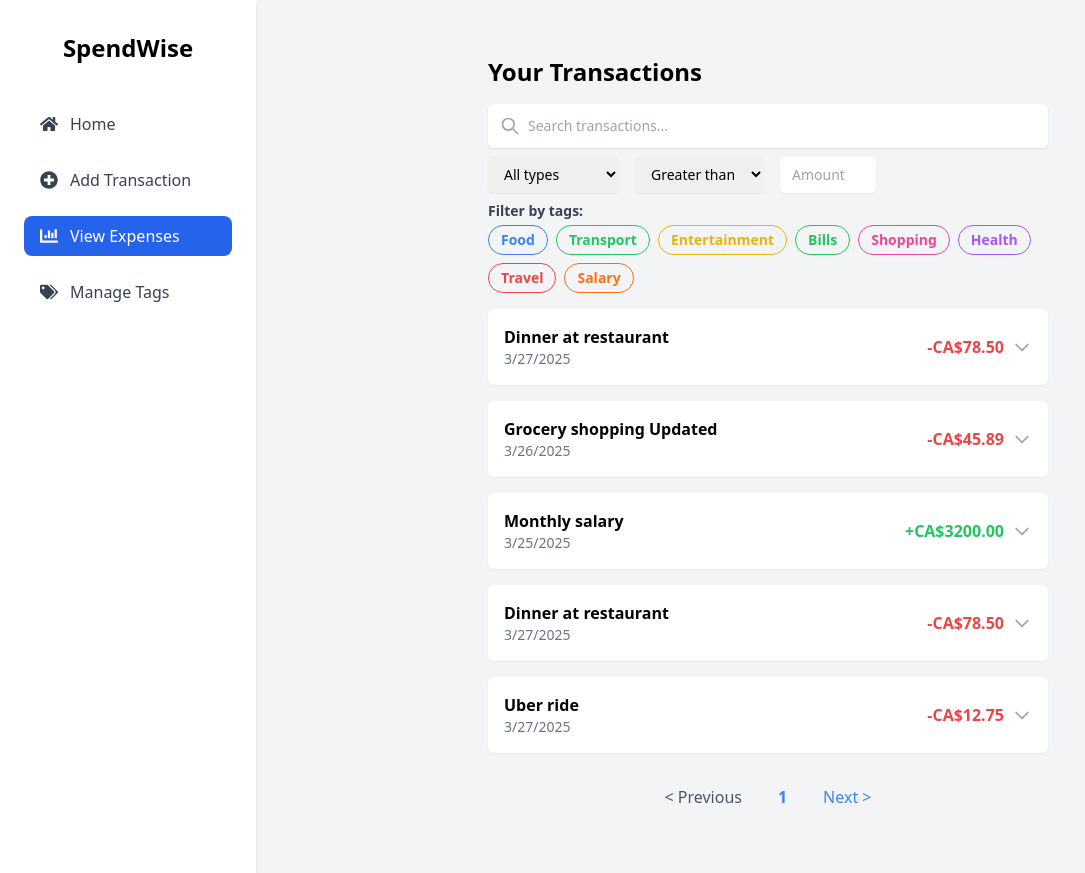
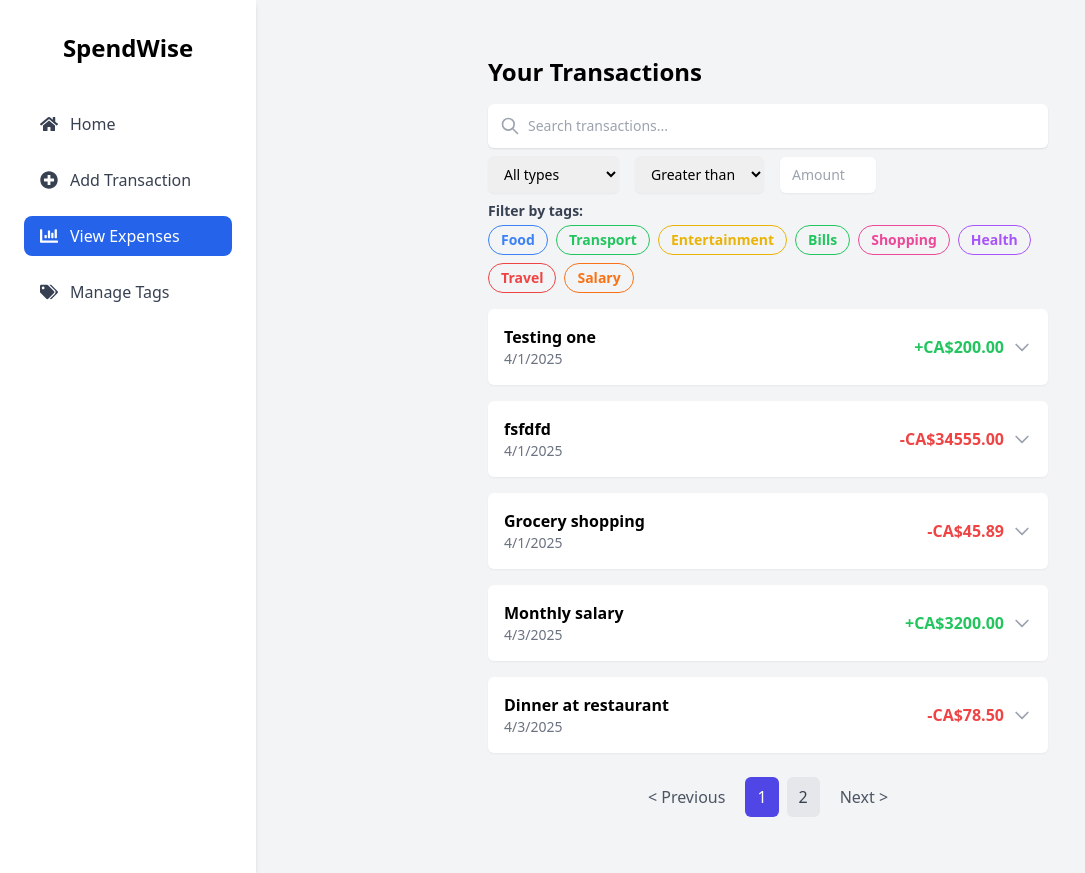
Before and after one commit to Sanduni4822/CashFlow-Tracker-Individual-, a React (Vite) app: page /view-expenses in a window 1280 px wide. Shown: the whole page, without its empty margins (0-1085 px from the left). Built offline with nearby package versions, Linux system fonts and the light colour scheme.

Commit message:
Implemented basic pagination and transaction type filtering on ViewExpense page

```diff
--- a/src/pages/viewexpense/ViewExpense.jsx
+++ b/src/pages/viewexpense/ViewExpense.jsx
@@ -1,48 +1,109 @@
-import React, { useState } from 'react';
+// ViewExpense.jsx
+import React, { useState, useEffect } from 'react';
 import TransactionCard from '../../components/TransactionCard';
 import FiltersBar from '../../components/FiltersBar';
 
 const dummyTransactions = [
-  { id: 1, description: 'Dinner at restaurant', amount: -78.5, date: '2025-03-27' },
-  { id: 2, description: 'Grocery shopping Updated', amount: -45.89, date: '2025-03-26' },
-  { id: 3, description: 'Monthly salary', amount: 3200, date: '2025-03-25' },
-  { id: 4, description: 'Dinner at restaurant', amount: -78.50, date: '2025-03-27' },
-  { id: 5, description: 'Uber ride', amount: -12.75, date: '2025-03-27' },
+  { id: 1, description: 'Testing one', amount: 200.00, date: '2025-04-01' },
+  { id: 2, description: 'fsfdfd', amount: -34555.00, date: '2025-04-01' },
+  { id: 3, description: 'Grocery shopping', amount: -45.89, date: '2025-04-01' },
+  { id: 4, description: 'Monthly salary', amount: 3200.00, date: '2025-04-03' },
+  { id: 5, description: 'Dinner at restaurant', amount: -78.50, date: '2025-04-03' },
+  { id: 6, description: 'Uber ride', amount: -12.75, date: '2025-04-02' },
+  { id: 7, description: 'Movie tickets', amount: -25.00, date: '2025-04-04' },
+  { id: 8, description: 'Electricity bill', amount: -95.25, date: '2025-04-05' },
+  { id: 9, description: 'Freelance project', amount: 400.00, date: '2025-04-06' },
 ];
 
 const ViewExpense = () => {
   const [searchTerm, setSearchTerm] = useState('');
+  const [transactionType, setTransactionType] = useState('All types');
+  const [currentPage, setCurrentPage] = useState(1);
+  const itemsPerPage = 5; // Adjusted to match the image
 
-  const filteredTransactions = dummyTransactions.filter((t) =>
-    t.description.toLowerCase().includes(searchTerm.toLowerCase())
-  );
+  const filteredTransactions = dummyTransactions.filter((t) => {
+    const matchesSearch = t.description.toLowerCase().includes(searchTerm.toLowerCase());
+    const isExpense = t.amount < 0;
+    const isIncome = t.amount > 0;
+
+    const matchesType =
+      transactionType === 'All types' ||
+      (transactionType === 'Expense only' && isExpense) ||
+      (transactionType === 'Income only' && isIncome);
+
+    return matchesSearch && matchesType;
+  });
+
+  const indexOfLastItem = currentPage * itemsPerPage;
+  const indexOfFirstItem = indexOfLastItem - itemsPerPage;
+  const paginatedTransactions = filteredTransactions.slice(indexOfFirstItem, indexOfLastItem);
+  const totalPages = Math.ceil(filteredTransactions.length / itemsPerPage);
+
+  useEffect(() => {
+    setCurrentPage(1);
+  }, [searchTerm, transactionType]);
 
   return (
     <div className="p-6 max-w-4xl mx-auto">
       <h2 className="text-2xl font-bold mb-4">Your Transactions</h2>
 
-      <FiltersBar searchTerm={searchTerm} setSearchTerm={setSearchTerm} />
+      <FiltersBar
+        searchTerm={searchTerm}
+        setSearchTerm={setSearchTerm}
+        transactionType={transactionType}
+        setTransactionType={setTransactionType}
+      />
 
       <div className="space-y-4">
-        {filteredTransactions.map((tx) => (
+        {paginatedTransactions.length > 0 ? (
+          paginatedTransactions.map((tx) => (
             <TransactionCard
               key={tx.id}
               description={tx.description}
               amount={tx.amount}
               date={tx.date}
             />
-        ))}
+          ))
+        ) : (
+          <p className="text-gray-500">No transactions found.</p>
+        )}
       </div>
-      {/* Pagination */}
-      <div className="flex justify-center mt-6">
-        <button className="px-4 py-2 mr-2 text-gray-600 rounded-md hover:bg-gray-100 focus:outline-none focus:ring-2 focus:ring-indigo-500">
+
+      {totalPages > 1 && (
+        <div className="mt-6 flex justify-center items-center gap-2">
+          <button
+            onClick={() => setCurrentPage((prev) => Math.max(prev - 1, 1))}
+            className={`px-3 py-2 rounded-md text-gray-600 hover:bg-gray-100 focus:outline-none ${
+              currentPage === 1 ? 'cursor-not-allowed text-gray-400' : ''
+            }`}
+            disabled={currentPage === 1}
+          >
             &lt; Previous
           </button>
-        <span className="px-3 py-2 text-blue-500 font-semibold">1</span>
-        <button className="px-4 py-2 ml-2 text-blue-500 rounded-md hover:bg-blue-100 focus:outline-none focus:ring-2 focus:ring-indigo-500">
+          {Array.from({ length: totalPages }, (_, i) => (
+            <button
+              key={i + 1}
+              onClick={() => setCurrentPage(i + 1)}
+              className={`px-3 py-2 rounded-md ${
+                currentPage === i + 1
+                  ? 'bg-indigo-600 text-white'
+                  : 'bg-gray-200 text-gray-700 hover:bg-gray-300'
+              }`}
+            >
+              {i + 1}
+            </button>
+          ))}
+          <button
+            onClick={() => setCurrentPage((prev) => Math.min(prev + 1, totalPages))}
+            className={`px-3 py-2 rounded-md text-gray-600 hover:bg-gray-100 focus:outline-none ${
+              currentPage === totalPages ? 'cursor-not-allowed text-gray-400' : ''
+            }`}
+            disabled={currentPage === totalPages}
+          >
             Next &gt;
           </button>
         </div>
+      )}
     </div>
   );
 };
```
Lines whose indentation alone changed are shown as unchanged.
